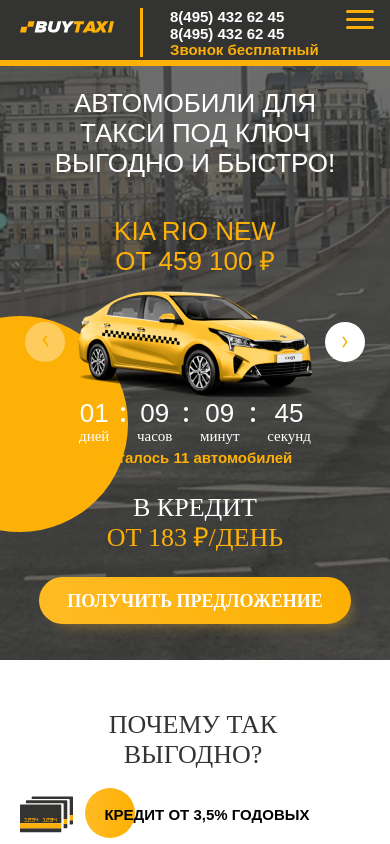
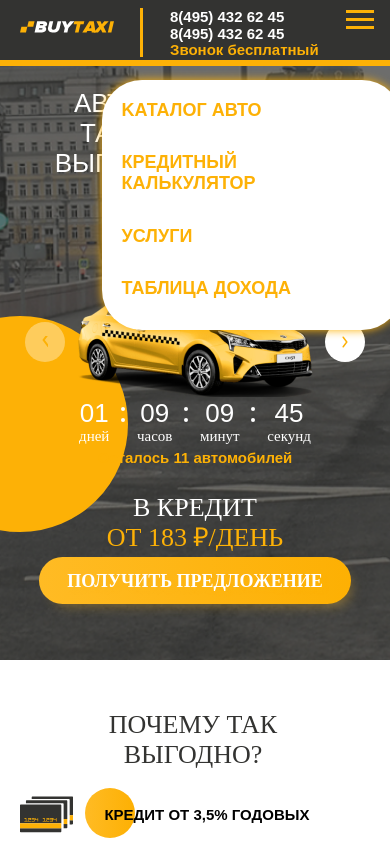
Before and after one commit to pashaaaaaaaaaa/buy-taxi, a plain HTML site: page index.html in a window 390 px wide. Shown: the top 844 px of the page. Drawn offline with nearby package versions, Linux system fonts and the light colour scheme; a web font is replaced by a local one.

Commit message:
first landing

```diff
--- a/index.html
+++ b/index.html
@@ -16,6 +16,7 @@
             <a href="" class="header__logo">
                 <img src="/img/logo.svg" alt="logo-taxi">
             </a>
+
             <nav class="header__navigation">
                 <ul class="header__ul">
                     <li>Kаталог авто</li>
@@ -24,12 +25,27 @@
                     <li>ТАБЛИЦА ДОХОДА</li>
                 </ul>
             </nav>
+
+
             <div class="call">
                 <p class="call__phone">8(495) 432 62 45</p>
                 <p class="call__phone-mob">8(495) 432 62 45</p>
                 <p class="call__me">Звонок бесплатный</p>
             </div>
-            <img src="/img/burger.svg" alt="menu" class="burger">
+            <div class="burger">
+                <!-- <img src="/img/burger.svg" alt="menu" class="burger"> -->
+                <span></span>
+                <span></span>
+                <span></span>
+                <nav class="menu-m">
+                    <ul class="menu-ul">
+                        <li>Kаталог авто</li>
+                        <li>КРЕДИТНЫЙ КАЛЬКУЛЯТОР</li>
+                        <li>УСЛУГИ</li>
+                        <li>ТАБЛИЦА ДОХОДА</li>
+                    </ul>
+                </nav>
+            </div>
         </header>
         <section class="content">
             <div class="content__car">
@@ -199,7 +215,7 @@
         </section>
         <section class="taxi">
             <div class="taxi__title">
-                <h2 class="taxi__heading">выберите класс такси:</h2>
+                <h2 class="taxi__heading">выберите<br> класс такси:</h2>
                 <div class="taxi__btn-wr">
                     <a href="#" class="taxi__eco">эконом</a>
                     <a href="#" class="taxi__com">комфорт</a>
--- a/main.js
+++ b/main.js
@@ -27,10 +27,16 @@ function updateTiming(){
 setInterval(updateTiming, 1000);
 
 let menu = document.querySelector('.burger')
-let nav = document.querySelector('.header__navigation')
+let close = document.querySelector('.burger__active')
+let nav = document.querySelector('.menu-m')
+
 menu.addEventListener('click', ()=>{
-    nav.style.display = 'block'
-    nav.style.display = 'flex'
-    nav.style.flexDerection = 'column'
-    nav.style.width = '320px'
+    menu.classList.toggle('burger__active')
+
+    if(menu.classList.contains('burger__active')){
+        nav.style.display = 'block';
+     }else{
+        nav.style.display = 'none';
+
+     }
 })
--- a/style.css
+++ b/style.css
@@ -35,12 +35,16 @@
     justify-content: space-between;
     align-items: center;
 }
+.menu-m{
+    display: none;
+}
 .header__ul{
     display: flex;
     justify-content: center;
     align-items: center;
 }
 .header__ul li{
+    cursor: pointer;
     text-decoration: none;
     list-style: none;
     font-family: 'Proxima Nova', sans-serif;
@@ -88,6 +92,49 @@
 }
 .burger{
     display: none;
+    position: relative;
+    display: flex;
+    flex-direction: column;
+    align-items: center;
+}
+.burger span{
+ display: none;
+}
+.burger__active span:nth-child(2){
+    transform: rotate(-45deg) translateY(6px) translateX(-5px);
+}
+.burger__active span:nth-child(1){
+    display: none;
+}
+.burger__active span:nth-child(3){
+    transform: rotate(45deg);
+}
+.menu-m{
+    display: none;
+}
+.menu-ul{
+    display: flex;
+    width: 250px;
+    height: 200px;
+    flex-direction: column;
+    justify-content: space-between;
+    text-align: left;
+    list-style: none;
+}
+.menu-ul li{
+    font-size: 18px;
+    color: #FDB106;
+    font-family: 'Proxima Nova', sans-serif;
+    font-style: normal;
+    font-weight: 600;
+    text-transform: uppercase
+}
+.menu-ul li:hover{
+    text-decoration: underline;
+    cursor: pointer;
+}
+.burger__active .menu-m{
+    right: 0;
 }
 /* content page */
 .content{
@@ -423,7 +470,7 @@
 .info__text{
     font-family: 'Proxima Nova', sans-serif;
     font-style: normal;
-    font-weight: 300;
+    font-weight: 600;
     font-size: 15px;
     line-height: 17px;
     color: #050505;
@@ -461,6 +508,10 @@
     color: #333331;
     font-family: 'Days', sans-serif;
     margin-right: 28px;
+    margin-bottom: 15px;
+}
+.taxi__heading br{
+    display: none;
 }
 .taxi__btn-wr{
     display: flex;
@@ -1130,7 +1181,10 @@ footer{
     padding-bottom: 97px;
     padding-right: 201px;
     box-sizing: border-box;
-    background: #333331
+    background: #333331;
+}
+.footer__txt3-m{
+    display: none;
 }
 .footer__heading{
     display: none;
@@ -1213,6 +1267,7 @@ footer{
     text-align: left;
     white-space: nowrap;
 }
+
 /* mobile page  */
 
 @media (min-width:320px) and (max-width:450px) {
@@ -1244,6 +1299,7 @@ footer{
         display: none;
         flex-direction: column;
     }
+
     .call{
         padding-left: 27px;
         margin: 0;
@@ -1278,6 +1334,28 @@ footer{
         width: 28px;
         height: 19px;
         margin-bottom: 26px;
+    }
+    .menu-m{
+        display: block;
+        position: absolute;
+        width: 300px;
+        height: 250px;
+        background: white;
+        box-sizing: border-box;
+        padding: 20px;
+        right: -100%;
+        z-index: 20;
+        box-shadow: 0px 0px 10px #FDB106;
+        border-radius: 40px;
+        top: 70px;
+    }
+
+    .burger span{
+        display: block;
+        background: #FDB106;
+        width: 28px;
+        height: 3px;
+        margin-bottom: 5px;
     }
     .content{
         width: 100%;
@@ -1357,7 +1435,6 @@ footer{
         text-transform: uppercase;
         color: white;
         margin: 0;
-        margin-bottom: 6px;
     }
     .text__day{
         font-family: 'Days';
@@ -1448,6 +1525,7 @@ footer{
         border-radius: 50px;
         border: none;
         margin: 0;
+        margin-top: -14px;
     }
     .info{
         margin: 0;
@@ -1560,7 +1638,10 @@ footer{
         margin-bottom: 14px;
         width: 218px;
         height: 60px;
-        white-space: wrap;
+        white-space: nowrap;
+    }
+    .taxi__heading br{
+        display: block;
     }
     .taxi__btn-wr{
         display: flex;
@@ -2257,6 +2338,7 @@ footer{
         margin: 0;
     }
     .footer__txt3-m{
+        display: block;
         font-family: 'Proxima Nova', sans-serif;
         font-style: normal;
         font-weight: 400;
```
